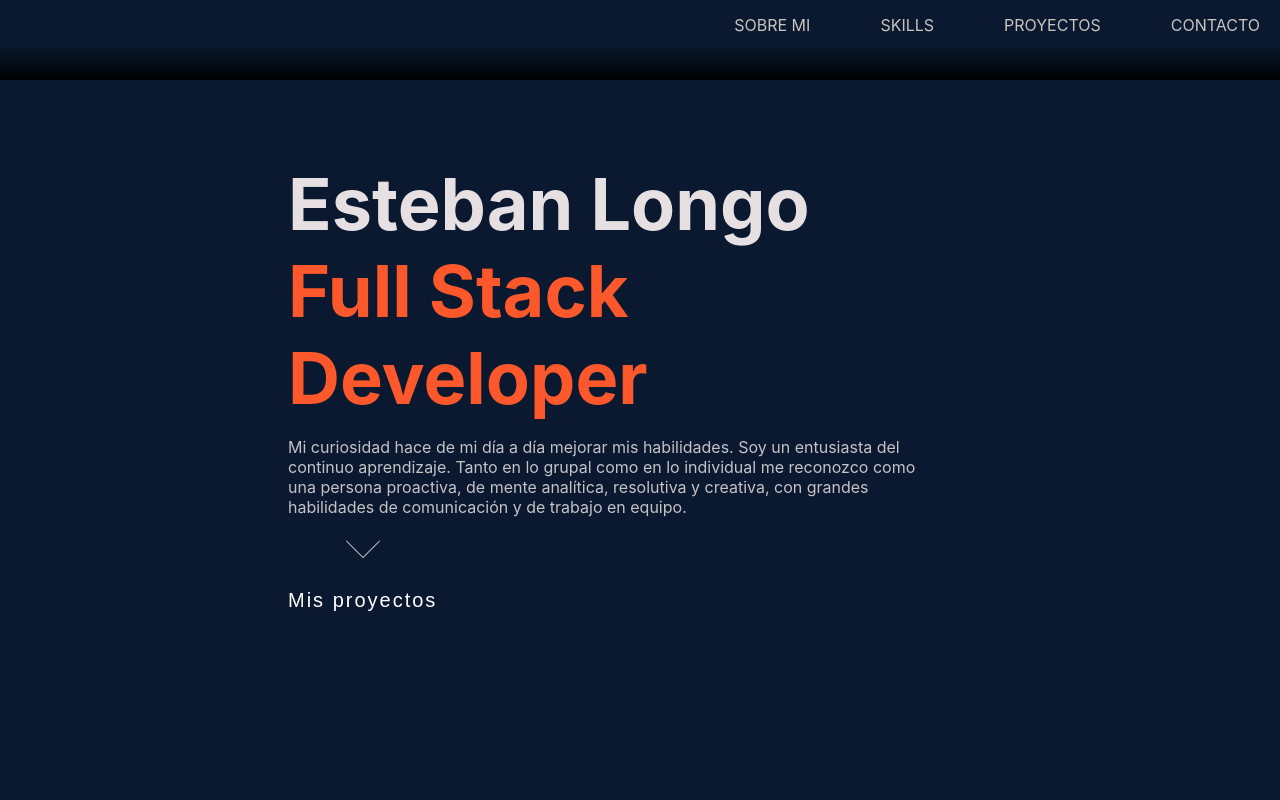
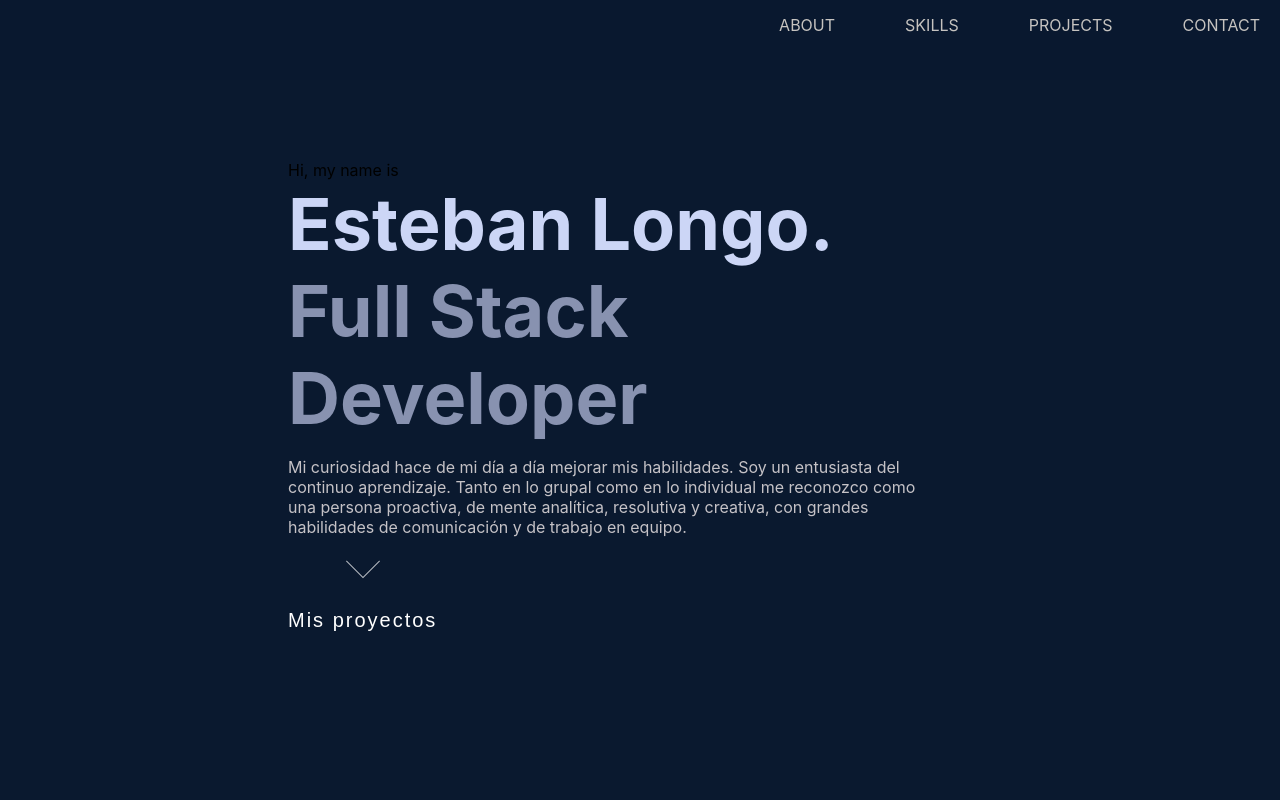
Before and after one commit to EstebanLongo/Portfolio, a React (Create React App) app: page / in a window 1280 px wide. Shown: the top 800 px of the page. Built offline with nearby package versions, Linux system fonts and the light colour scheme.

Commit message:
cambiando idioma y estilos navbar

```diff
--- a/src/components/About/About.jsx
+++ b/src/components/About/About.jsx
@@ -5,7 +5,8 @@ import "./about.css";
 export default function About() {
   return (
     <div className="aboutcontainer" id="about">
-      <h1 className="aboutname">Esteban Longo</h1>
+      <p>Hi, my name is</p>
+      <h1 className="aboutname">Esteban Longo.</h1>
       <h2 className="aboutfullstack">Full Stack Developer</h2>
       <p className="aboutp">
         {/* Soy una persona proactiva, de mente analítica, con grandes habilidades
--- a/src/components/About/about.css
+++ b/src/components/About/about.css
@@ -15,12 +15,12 @@
 .aboutname {
   font-size: 4.5rem;
   font-weight: 700;
-  color: rgba(246, 239, 239, 0.934);
+  color: #ccd6f6;
 }
 
 .aboutfullstack {
   font-size: 4.5rem;
-  color: rgb(252, 88, 43);
+  color: #8892b0;
 }
 
 .aboutp {
--- a/src/components/NavBar/NavBar.jsx
+++ b/src/components/NavBar/NavBar.jsx
@@ -13,7 +13,7 @@ export default function NavBar() {
             smooth={true}
             duration={500}
           >
-            SOBRE MI
+            ABOUT
           </Link>
         </li>
 
@@ -35,7 +35,7 @@ export default function NavBar() {
             smooth={true}
             duration={500}
           >
-            PROYECTOS
+            PROJECTS
           </Link>
         </li>
 
@@ -46,7 +46,7 @@ export default function NavBar() {
             smooth={true}
             duration={500}
           >
-            CONTACTO
+            CONTACT
           </Link>
         </li>
       </ul>
--- a/src/components/NavBar/navbar.css
+++ b/src/components/NavBar/navbar.css
@@ -1,6 +1,9 @@
 .navbarlist {
-    background: rgb(10,25,47);
-    background: linear-gradient(180deg, rgba(10,25,47,1) 56%, rgba(0,0,0,1) 100%);
+  /* background: rgb(10,25,47);
+    background: linear-gradient(180deg, rgba(10,25,47,1) 56%, rgba(0,0,0,1) 100%); */
+  background-color: rgba(10, 25, 47, 0.85);
+  backdrop-filter: blur(10px);
+  transition: var(--transition);
   display: flex;
   flex-direction: row;
   list-style: none;
@@ -14,7 +17,7 @@
   position: fixed;
 }
 
-.anchornav{
+.anchornav {
   text-decoration: none;
   color: aliceblue;
 }
@@ -33,7 +36,7 @@
   }
 }
 
-  @media screen and (min-width: 501px) and (max-width: 850px)  {
+@media screen and (min-width: 501px) and (max-width: 850px) {
   .navbaritems {
     margin-bottom: -1px;
   }
```
Lines whose indentation alone changed are shown as unchanged.
